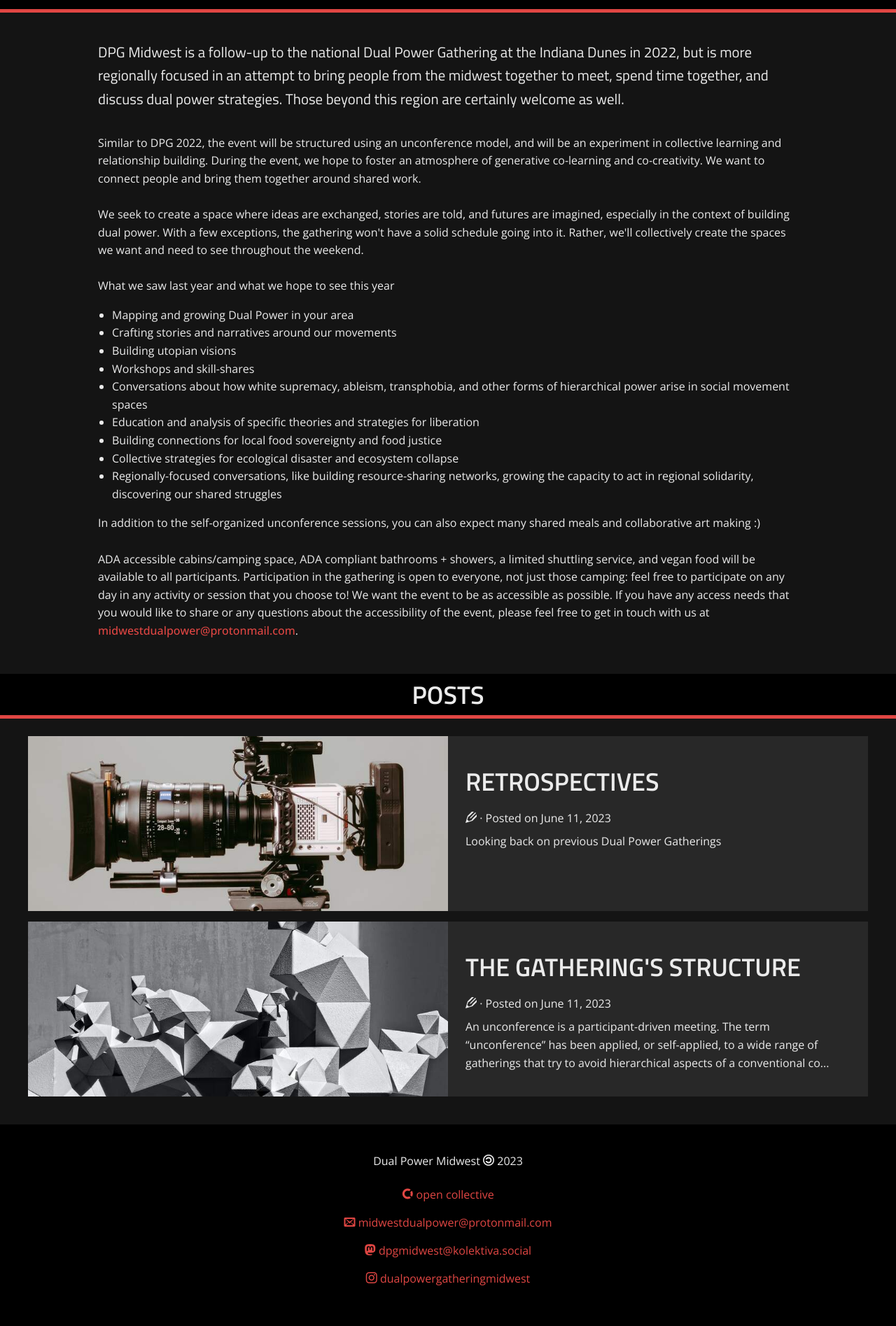
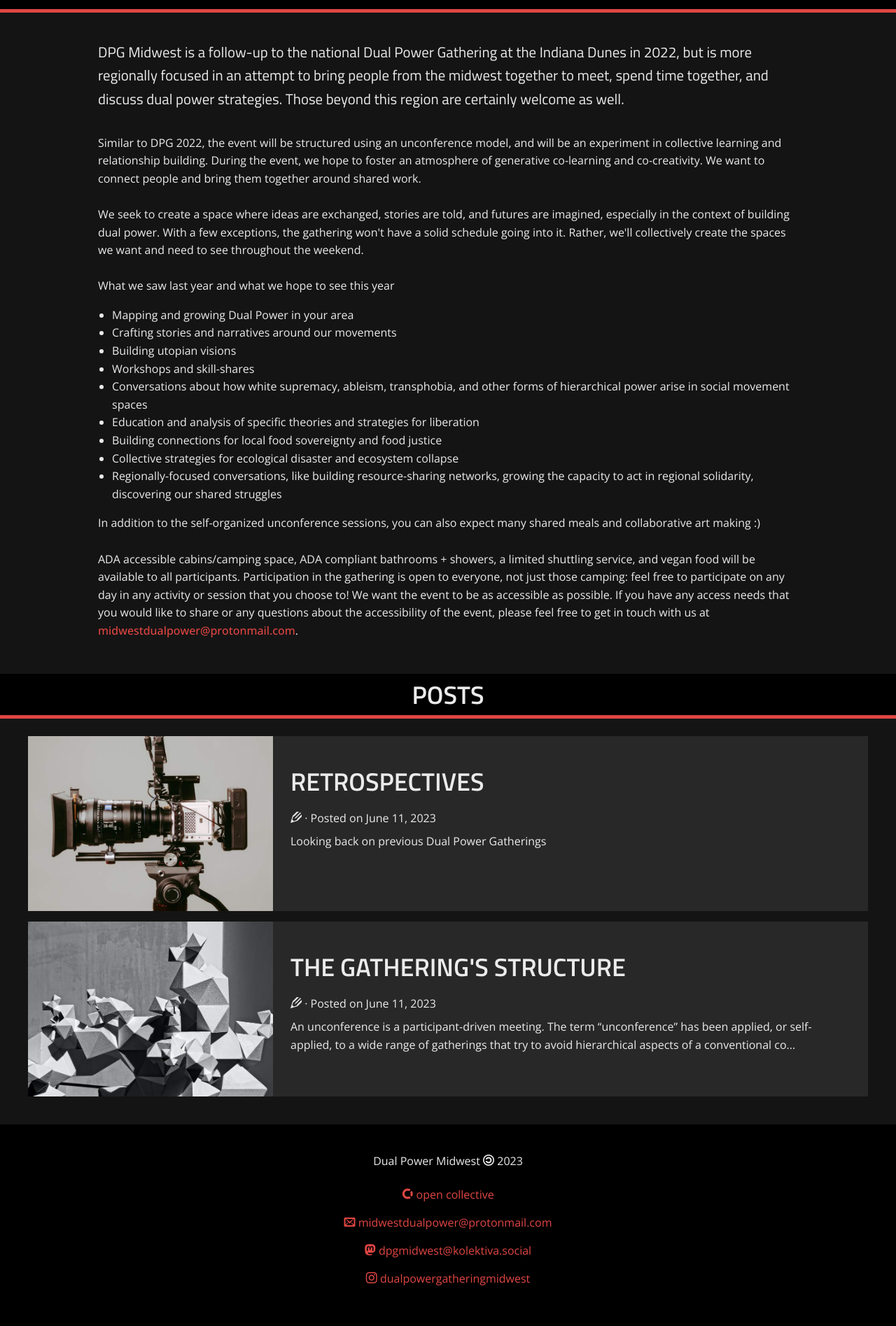
Before and after one commit to dpgmidwest/dev-website, a Jekyll site: the page built from index.html, in a window 1280 px wide. Shown: the part 1200-3095 px from the top of the page at 70% size. Built offline with Jekyll 4.4.1, drawn with Linux system fonts in a browser that asks for light colours; some web fonts are replaced; the list of posts is cut into pages by our own code.

Commit message:
new post look

```diff
--- a/_includes/post_aggregation.html
+++ b/_includes/post_aggregation.html
@@ -14,7 +14,6 @@
             {% else %}
                 <p class="preview-summary" aria-hidden="true">{{ post.content | strip_html | truncate:200 }}</p>
             {% endif %}
-
         </div>
     </div>
 {% endfor %}
--- a/css/default.css
+++ b/css/default.css
@@ -23,7 +23,6 @@
 }
 
 .post-image {
-  min-width: 340px;
   min-height: 250px;
   object-fit: cover;
   display: block;
@@ -37,7 +36,7 @@
   min-height: fit-content;
   margin: 0 15px 15px 15px;
   background-color: var(--meddark-gray);
-  grid-template-columns: repeat(2, 1fr);
+  grid-template-columns: min(34%, 350px) auto;
   align-items: stretch;
 }
 
@@ -418,7 +417,7 @@ pre {
   }
 
   .post-image {
-    min-width: 0px;
+    width: 100%;
     min-height: 230px;
   }
 
```
Also changed, not shown: _posts/2023-06-11-retrospectives.md (+2 -0 lines).
